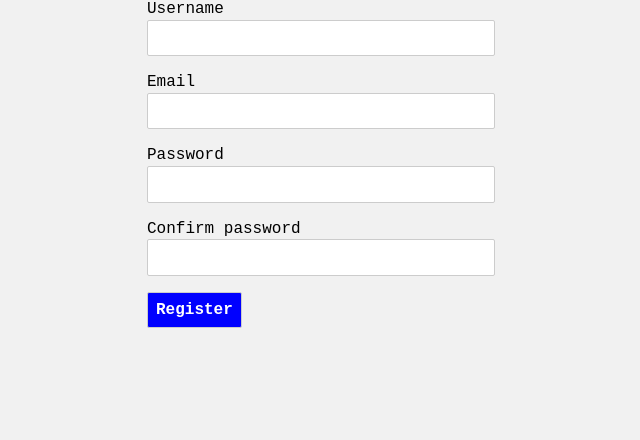
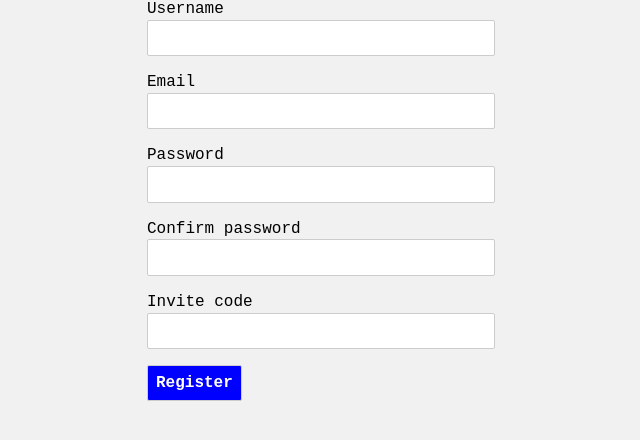
Before and after one commit to jpetto/journalito, a Flask app: page /auth/register in a window 1280 px wide. Shown: the part 227-667 px from the top of the page, without its empty margins (213-853 px from the left). Run offline with Flask 2, Linux system fonts and the light colour scheme.

Commit message:
Add invite_code to user model/registration form
- Update README a lil' bit

```diff
--- a/app/auth/forms.py
+++ b/app/auth/forms.py
@@ -1,4 +1,5 @@
 from app.models import User
+from flask import current_app
 from flask_wtf import FlaskForm
 from wtforms import BooleanField, PasswordField, StringField, SubmitField
 from wtforms.validators import DataRequired, Email, EqualTo, ValidationError
@@ -17,6 +18,7 @@ class RegistrationForm(FlaskForm):
     password = PasswordField('Password', validators=[DataRequired()])
     password_confirm = PasswordField('Confirm password', validators=[
                                      DataRequired(), EqualTo('password')])
+    invite_code = StringField('Invite code', validators=[DataRequired()])
     submit = SubmitField('Register')
 
     # custom validator takes the form of validate_<fieldname>
@@ -34,6 +36,11 @@ class RegistrationForm(FlaskForm):
             raise ValidationError(
                 'Someone already registered that email address.')
 
+    def validate_invite_code(self, invite_code):
+        if invite_code.data not in current_app.config['INVITE_CODES']:
+            raise ValidationError(
+                'Sorry, I don\'t recoginize that invite code.')
+
 
 class ResetPasswordRequestForm(FlaskForm):
     email = StringField('Email', validators=[DataRequired(), Email()])
--- a/app/auth/routes.py
+++ b/app/auth/routes.py
@@ -53,7 +53,9 @@ def register():
     form = RegistrationForm()
 
     if form.validate_on_submit():
-        user = User(username=form.username.data, email=form.email.data)
+        user = User(username=form.username.data,
+                    email=form.email.data,
+                    invite_code=form.invite_code.data)
         user.set_password(form.password.data)
 
         db.session.add(user)
--- a/app/models.py
+++ b/app/models.py
@@ -27,6 +27,7 @@ class User(UserMixin, db.Model):
     username = db.Column(db.String(64), index=True, unique=True)
     email = db.Column(db.String(128), index=True, unique=True)
     password_hash = db.Column(db.String(128))
+    invite_code = db.Column(db.String(128))
     # first argument below references class name 'Post', not the table name
     # 'post'. sigh.
     posts = db.relationship('Post', backref='user', lazy='dynamic',
--- a/app/templates/auth/register.html
+++ b/app/templates/auth/register.html
@@ -39,6 +39,14 @@
     </p>
 
     <p>
+      {{ form.invite_code.label }}
+      {{ form.invite_code(size=32) }}
+    {% for error in form.invite_code.errors %}
+      <span style="color: red;">{{ error }}</span>
+    {% endfor %}
+    </p>
+
+    <p>
       {{ form.submit() }}
     </p>
   </form>
--- a/config.py
+++ b/config.py
@@ -20,3 +20,4 @@ class Config(object):
     MAIL_USERNAME = os.environ.get('MAIL_USERNAME')
     MAIL_PASSWORD = os.environ.get('MAIL_PASSWORD')
     ADMINS = ['jon@equalparts.io']
+    INVITE_CODES = os.environ.get('INVITE_CODES').split(',') if os.environ.get('INVITE_CODES') else []
```
Also changed, not shown: migrations/versions/28d3442aa0e7_add_invite_code_to_user.py (added, +28 -0 lines), README.md.
